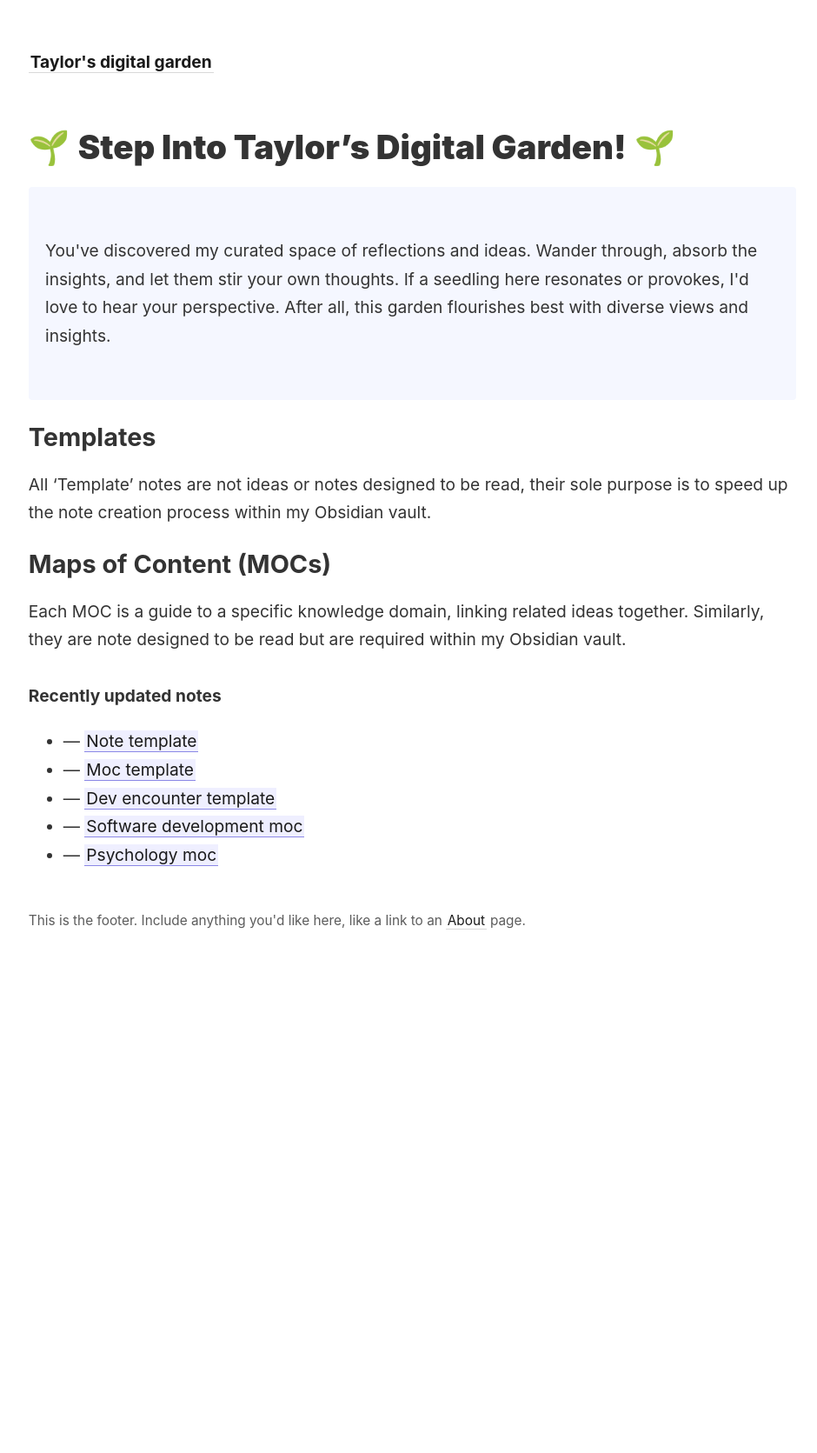
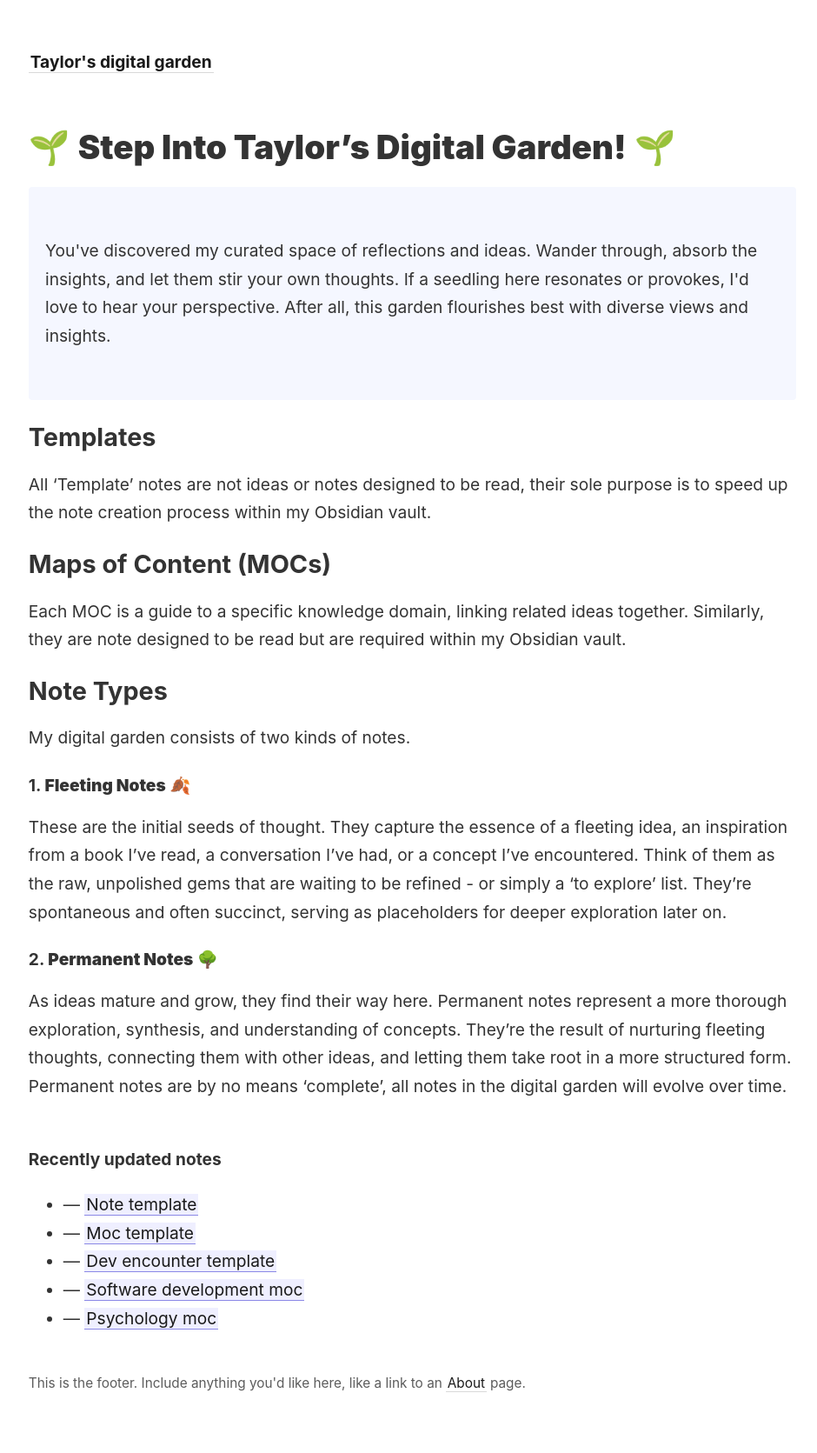
Before and after one commit to TM2611/digital-garden, a Jekyll site: the page built from _pages/index.md, in a window 1280 px wide. Shown: the whole page at 87% size, without its empty margins (44-984 px from the left). Built offline with Jekyll 4.4.1, drawn with Linux system fonts in a browser that asks for light colours; before the commit the page ends 1138 px from its top, so only the background shows below that.

Commit message:
add note type explanation to index page

```diff
--- a/_pages/index.md
+++ b/_pages/index.md
@@ -17,7 +17,19 @@ All 'Template' notes are not ideas or notes designed to be read, their sole purp
 
 ## Maps of Content (MOCs)
 
-Each MOC is a guide to a specific knowledge domain, linking related ideas together. Similarly, they are note designed to be read but are required within my Obsidian vault.<br> <br> <strong>Recently updated notes</strong>
+Each MOC is a guide to a specific knowledge domain, linking related ideas together. Similarly, they are note designed to be read but are required within my Obsidian vault.<br>
+## Note Types
+
+My digital garden consists of two kinds of notes.
+#### 1. **Fleeting Notes** 🍂
+
+These are the initial seeds of thought. They capture the essence of a fleeting idea, an inspiration from a book I've read, a conversation I've had, or a concept I've encountered. Think of them as the raw, unpolished gems that are waiting to be refined - or simply a 'to explore' list. They're spontaneous and often succinct, serving as placeholders for deeper exploration later on.
+
+#### 2. **Permanent Notes** 🌳
+
+As ideas mature and grow, they find their way here. Permanent notes represent a more thorough exploration, synthesis, and understanding of concepts. They're the result of nurturing fleeting thoughts, connecting them with other ideas, and letting them take root in a more structured form. Permanent notes are by no means 'complete', all notes in the digital garden will evolve over time.
+
+<br> <strong>Recently updated notes</strong>
 
 <ul>
   {% assign recent_notes = site.notes | sort: "last_modified_at_timestamp" | reverse %}
```
